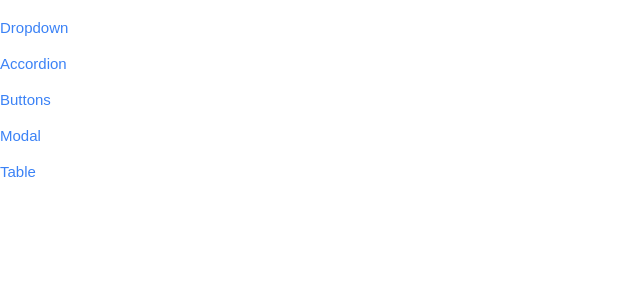
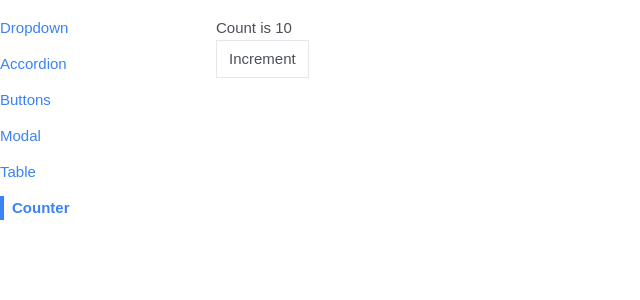
Before and after one commit to adenugbamichael/Reusable-react-ui-components, a React (Vite) app: page /counter in a window 1280 px wide. Shown: the top 300 px of the page, without its empty margins (0-640 px from the left). Built offline with nearby package versions, Linux system fonts and the light colour scheme; a web font is replaced by a local one.

Commit message:
Create demo component

```diff
--- a/src/App.jsx
+++ b/src/App.jsx
@@ -5,6 +5,7 @@
 import ButtonPage from "./pages/ButtonPage"
 import ModalPage from "./pages/ModalPage"
 import TablePage from "./pages/TablePage"
+import CounterPage from "./pages/CounterPage"
 
 function App() {
   return (
@@ -26,6 +27,9 @@
         <Route path='/table'>
           <TablePage />
         </Route>
+        <Route path='/counter'>
+          <CounterPage initialCount={10} />
+        </Route>
       </div>
     </div>
   )
--- a/src/components/Sidebar.jsx
+++ b/src/components/Sidebar.jsx
@@ -7,6 +7,7 @@
     { label: "Buttons", path: "/buttons" },
     { label: "Modal", path: "/modal" },
     { label: "Table", path: "/table" },
+    { label: "Counter", path: "/counter" },
   ]
 
   const renderedLinks = links.map((link) => {
--- /dev/null
+++ b/src/pages/CounterPage.jsx
@@ -0,0 +1,24 @@
+/* eslint-disable react/prop-types */
+import { useState, useEffect } from "react"
+import Button from "../components/Button"
+
+const CounterPage = ({ initialCount }) => {
+  const [count, setCount] = useState(initialCount)
+
+  useEffect(() => {
+    console.log(count)
+  }, [count])
+
+  const handleClick = () => {
+    setCount(count + 1)
+  }
+
+  return (
+    <div>
+      <h1>Count is {count}</h1>
+      <Button onClick={handleClick}>Increment</Button>
+    </div>
+  )
+}
+
+export default CounterPage
--- a/src/pages/TablePage.jsx
+++ b/src/pages/TablePage.jsx
@@ -7,6 +7,7 @@
     { name: "Apple", color: "bg-red-500", score: 3 },
     { name: "Banana", color: "bg-yellow-500", score: 1 },
     { name: "Lime", color: "bg-green-500", score: 4 },
+    { name: "Cherry", color: "bg-red-700", score: 2.5 },
   ]
 
   const config = [
@@ -24,6 +25,11 @@
       render: (fruit) => fruit.score,
       sortValue: (fruit) => fruit.score,
     },
+    {
+      label: "Score Squared",
+      render: (fruit) => fruit.score ** 2,
+      sortValue: (fruit) => fruit.score ** 2,
+    },
   ]
 
   const keyFn = (fruit) => {
```
